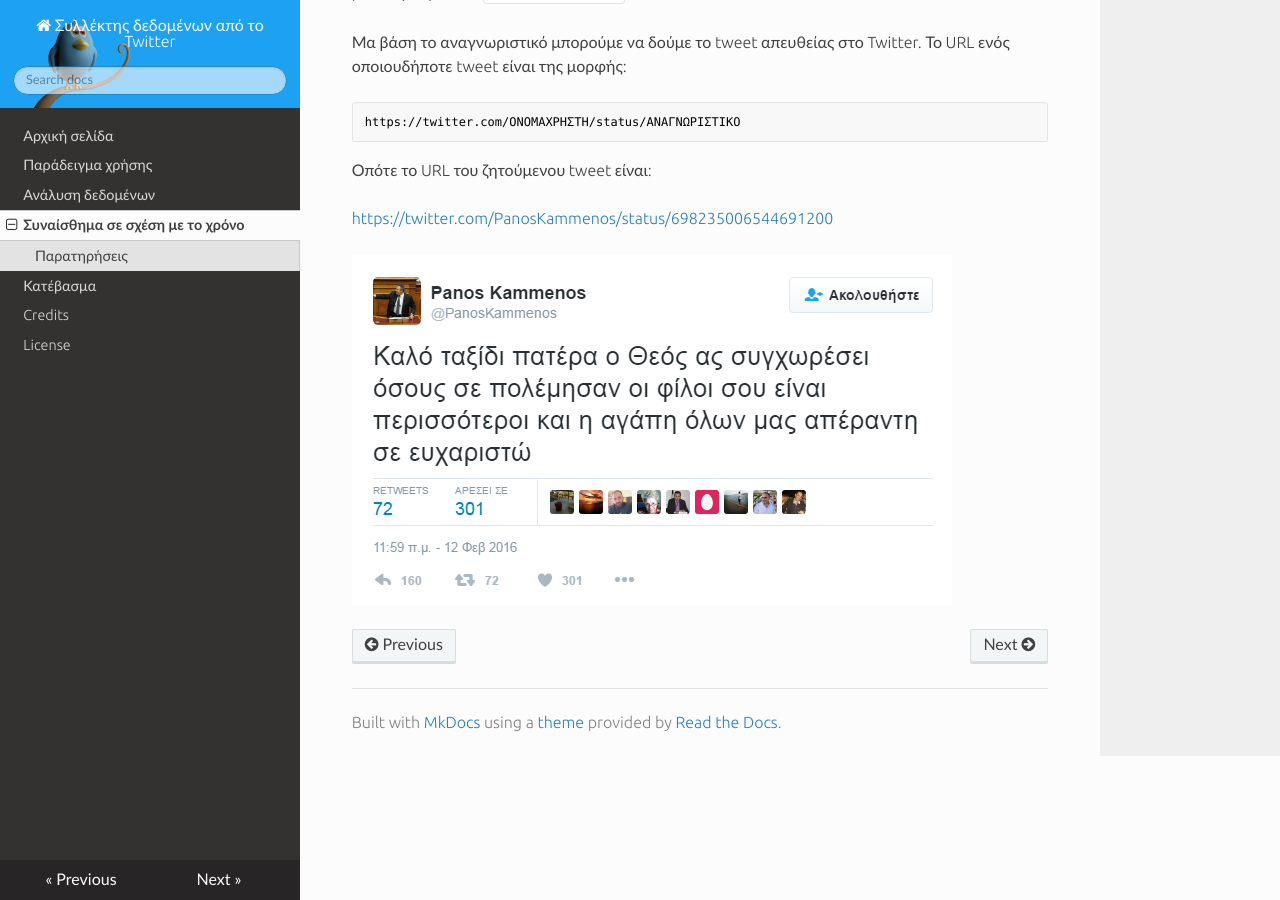
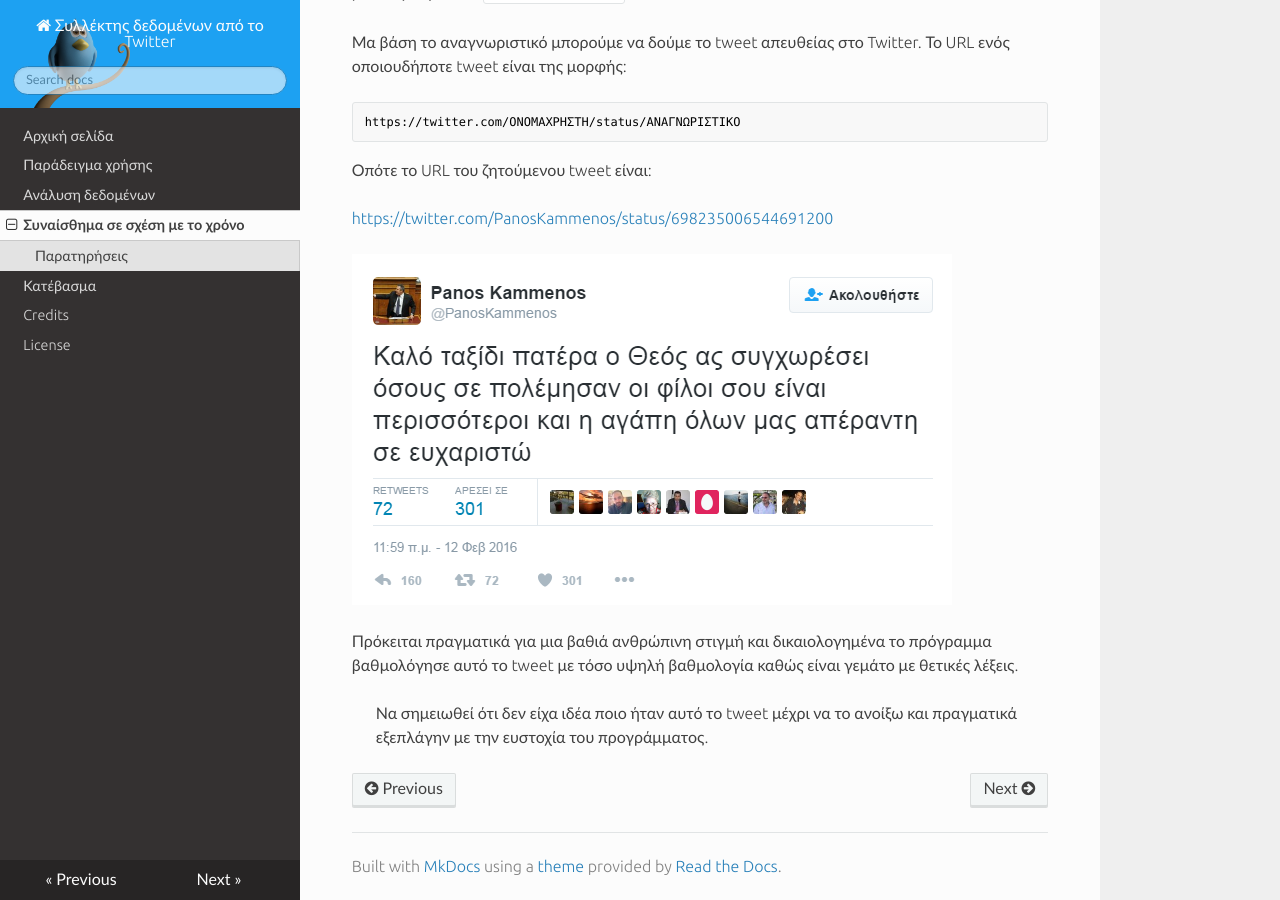
Before and after one commit to Protonotarios/get-tweets, an MkDocs documentation site: the page built from docs/Παράδειγμα/Συναίσθημα-σε-σχέση-με-το-χρόνο.md, in a window 1280 px wide and 900 px high, scrolled down 2728 px. Built offline with MkDocs 1.6.1, drawn with Linux system fonts in a browser that asks for light colours; nearby versions of some CDN libraries; old or Windows-style settings are respelled for this version of MkDocs.

Commit message:
Προσθήκη

```diff
--- a/docs/Παράδειγμα/Συναίσθημα-σε-σχέση-με-το-χρόνο.md
+++ b/docs/Παράδειγμα/Συναίσθημα-σε-σχέση-με-το-χρόνο.md
@@ -109,3 +109,10 @@ https://twitter.com/ΟΝΟΜΑΧΡΗΣΤΗ/status/ΑΝΑΓΝΩΡΙΣΤΙΚΟ
 [https://twitter.com/PanosKammenos/status/698235006544691200](https://twitter.com/PanosKammenos/status/698235006544691200?lang=el)
 
 ![στιγμιότυπο οθόνης από το Twitter](Panos-Kammenos-tweet.png)
+
+Πρόκειται πραγματικά για μια βαθιά ανθρώπινη στιγμή και δικαιολογημένα το
+πρόγραμμα βαθμολόγησε αυτό το tweet με τόσο υψηλή βαθμολογία καθώς είναι
+γεμάτο με θετικές λέξεις.
+
+> Να σημειωθεί ότι δεν είχα ιδέα ποιο ήταν αυτό το tweet μέχρι να το ανοίξω και
+πραγματικά εξεπλάγην με την ευστοχία του προγράμματος.
```
